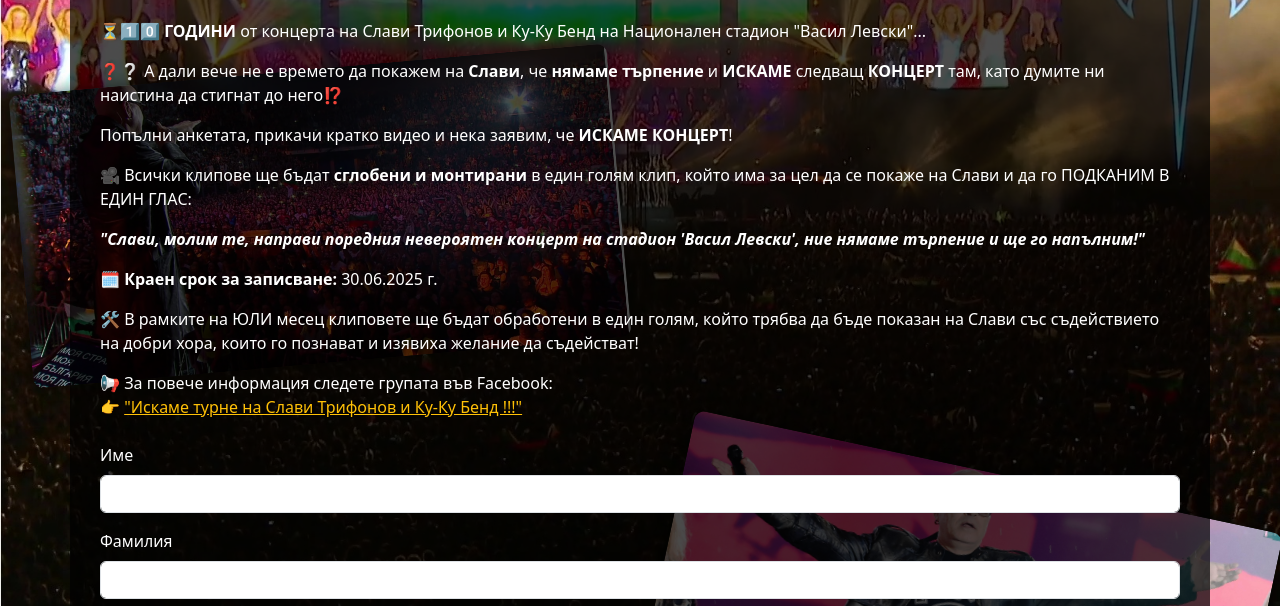
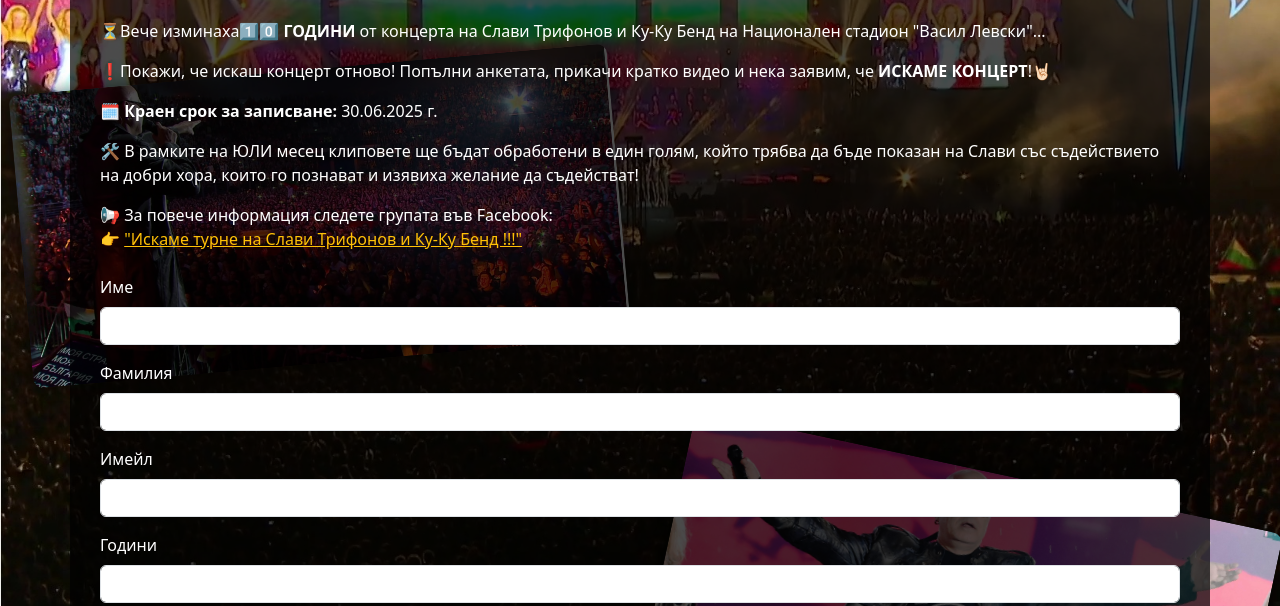
Before and after one commit to kalloyan9/concert, a website: page index.html in a window 1280 px wide. Shown: the part 179-785 px from the top of the page. Drawn offline with nearby package versions, Linux system fonts and the light colour scheme.

Commit message:
Update index.html

```diff
--- a/index.html
+++ b/index.html
@@ -67,15 +67,9 @@
 
   <div class="container my-5">
     <h1 class="text-center mb-4">ИСКАМЕ КОНЦЕРТ НА СЛАВИ ТРИФОНОВ И КУ-КУ БЕНД</h1>
-        <p>⏳<strong>1️⃣0️⃣ ГОДИНИ</strong> от концерта на Слави Трифонов и Ку-Ку Бенд на Национален стадион "Васил Левски"...</p>
+        <p>⏳Вече изминаха<strong>1️⃣0️⃣ ГОДИНИ</strong> от концерта на Слави Трифонов и Ку-Ку Бенд на Национален стадион "Васил Левски"...</p>
 
-        <p>❓❔ А дали вече не е времето да покажем на <strong>Слави</strong>, че <strong>нямаме търпение</strong> и <strong>ИСКАМЕ</strong> следващ <strong>КОНЦЕРТ</strong> там, като думите ни наистина да стигнат до него⁉️</p>
-
-        <p>Попълни анкетата, прикачи кратко видео и нека заявим, че <strong>ИСКАМЕ КОНЦЕРТ</strong>!</p>
-
-        <p>🎥 Всички клипове ще бъдат <strong>сглобени и монтирани</strong> в един голям клип, който има за цел да се покаже на Слави и да го ПОДКАНИМ В ЕДИН ГЛАС:</p>
-
-        <p><em><strong>"Слави, молим те, направи поредния невероятен концерт на стадион 'Васил Левски', ние нямаме търпение и ще го напълним!"</strong></em></p>
+        <p>❗️Покажи, че искаш концерт отново! Попълни анкетата, прикачи кратко видео и нека заявим, че <strong>ИСКАМЕ КОНЦЕРТ</strong>!🤘🏻</p>
 
         <p>🗓️ <strong>Краен срок за записване:</strong> 30.06.2025 г.</p>
 
@@ -131,6 +125,10 @@
       </div>
       <button type="submit" class="btn btn-warning">Искам концерт!</button>
     </form>
+        <p>🎥 Всички клипове ще бъдат <strong>сглобени и монтирани</strong> в един голям клип, който има за цел да се покаже на Слави и да го ПОДКАНИМ В ЕДИН ГЛАС:</p>
+
+        <p><em><strong>"Слави, молим те, направи поредния невероятен концерт на стадион 'Васил Левски', ние нямаме търпение и ще го напълним!"</strong></em></p>
+
   </div>
 
   <script>
```
